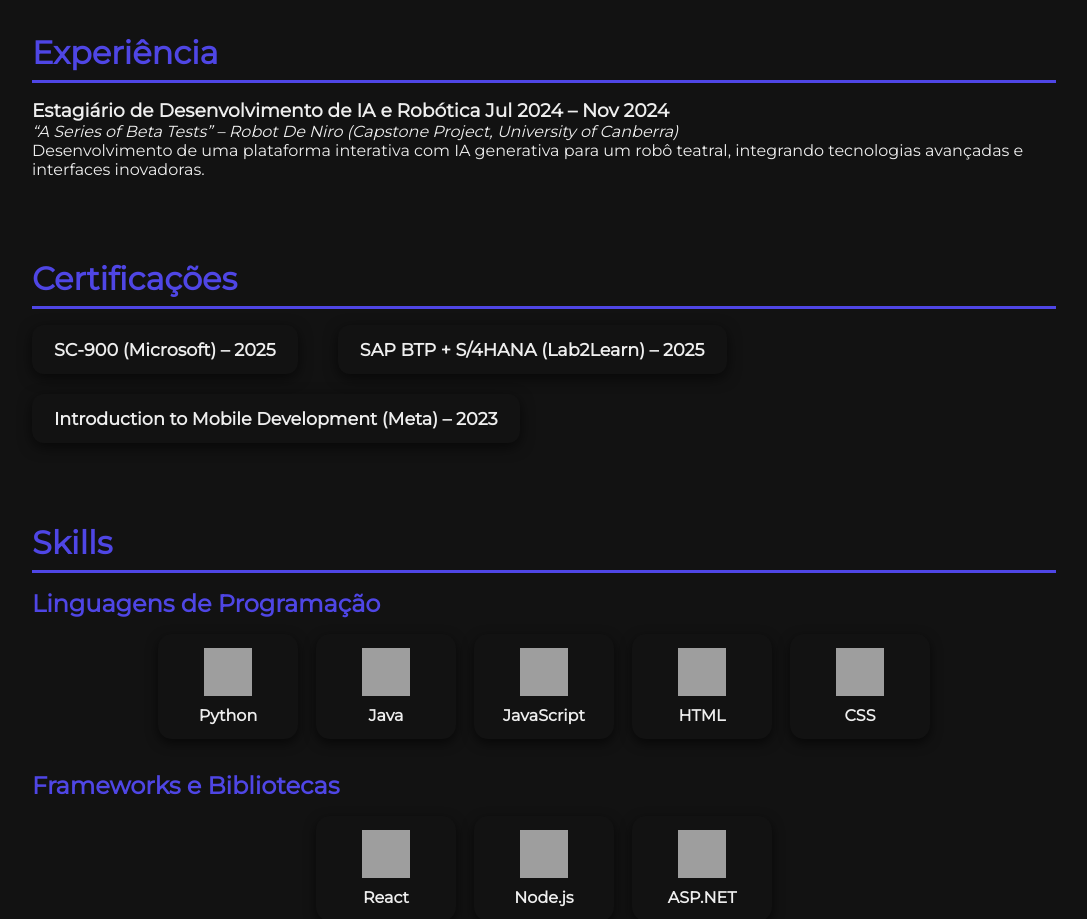
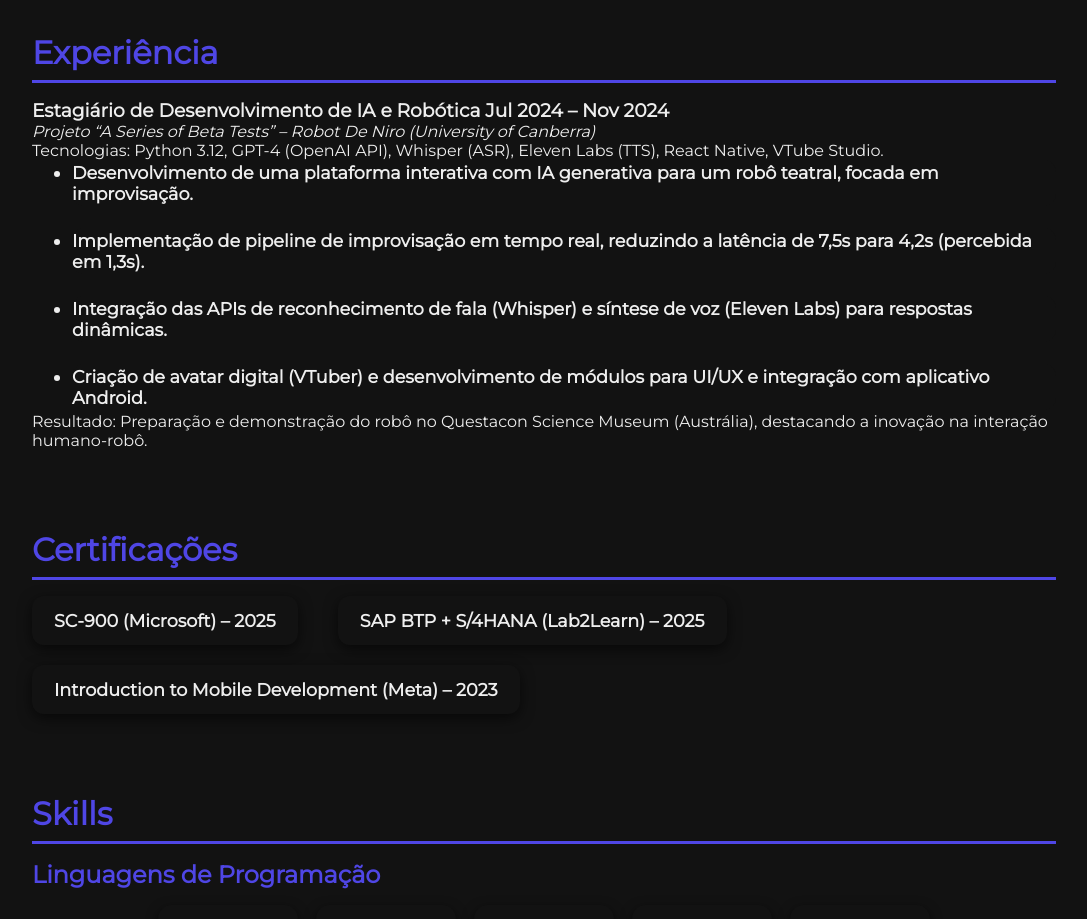
Before and after one commit to matheusnsp/Portfolio, a React (Vite) app: page / in a window 1280 px wide. Shown: the part 1700-2619 px from the top of the page, without its empty margins (96-1183 px from the left). Built offline with nearby package versions, Linux system fonts and the light colour scheme; grey boxes are pictures that could not be loaded.

Commit message:
Minor Updates to texts

```diff
--- a/src/components/Certificacoes.jsx
+++ b/src/components/Certificacoes.jsx
@@ -3,7 +3,7 @@ import { motion } from "framer-motion";
 export default function Certificacoes({ certificacoes, language }) {
   return (
     <motion.section
-      className="secao"
+      className="secao certificacoes"
       initial={{ opacity: 0, y: 40 }}
       whileInView={{ opacity: 1, y: 0 }}
       transition={{ duration: 0.6 }}
--- a/src/components/Experiencia.jsx
+++ b/src/components/Experiencia.jsx
@@ -14,21 +14,55 @@ export default function Experiencia({ language }) {
         <h3>
           {language === "pt"
             ? "Estagiário de Desenvolvimento de IA e Robótica"
-            : "AI and Robotics Development Intern"}
+            : "AI & Robotics Development Intern"}
           <span className="periodo"> Jul 2024 – Nov 2024</span>
         </h3>
+
         <p>
           <em>
             {language === "pt"
-              ? "“A Series of Beta Tests” – Robot De Niro (Capstone Project, University of Canberra)"
-              : "“A Series of Beta Tests” – Robot De Niro (Capstone Project, University of Canberra)"}
+              ? "Projeto “A Series of Beta Tests” – Robot De Niro (University of Canberra)"
+              : "Project “A Series of Beta Tests” – Robot De Niro (University of Canberra)"}
           </em>
         </p>
-        <p>
+
+        {/* NOVO: Tecnologias utilizadas */}
+        <p className="tecnologias">
           {language === "pt"
-            ? "Desenvolvimento de uma plataforma interativa com IA generativa para um robô teatral, integrando tecnologias avançadas e interfaces inovadoras."
-            : "Development of an interactive generative AI platform for a theatrical robot, integrating advanced technologies and innovative interfaces."}
+            ? "Tecnologias: Python 3.12, GPT-4 (OpenAI API), Whisper (ASR), Eleven Labs (TTS), React Native, VTube Studio."
+            : "Technologies: Python 3.12, GPT-4 (OpenAI API), Whisper (ASR), Eleven Labs (TTS), React Native, VTube Studio."}
         </p>
+
+        <ul className="experiencia-lista">
+          <li>
+            {language === "pt"
+              ? "Desenvolvimento de uma plataforma interativa com IA generativa para um robô teatral, focada em improvisação."
+              : "Developed an interactive generative AI platform for a theatrical robot, focusing on improvisation capabilities."}
+          </li>
+          <li>
+            {language === "pt"
+              ? "Implementação de pipeline de improvisação em tempo real, reduzindo a latência de 7,5s para 4,2s (percebida em 1,3s)."
+              : "Implemented a real-time improvisation pipeline, optimizing latency from 7.5s to 4.2s (perceived at 1.3s)."}
+          </li>
+          <li>
+            {language === "pt"
+              ? "Integração das APIs de reconhecimento de fala (Whisper) e síntese de voz (Eleven Labs) para respostas dinâmicas."
+              : "Integrated Speech Recognition (Whisper) and Text-to-Speech (Eleven Labs) APIs for dynamic, improvised responses."}
+          </li>
+          <li>
+            {language === "pt"
+              ? "Criação de avatar digital (VTuber) e desenvolvimento de módulos para UI/UX e integração com aplicativo Android."
+              : "Developed a digital avatar (VTuber) and created UI/UX modules, integrating with an Android application."}
+          </li>
+        </ul>
+
+        {/* NOVO: Resultado/Destaque */}
+        <p className="destaque">
+          {language === "pt"
+            ? "Resultado: Preparação e demonstração do robô no Questacon Science Museum (Austrália), destacando a inovação na interação humano-robô."
+            : "Outcome: Prepared and demonstrated the robot at the Questacon Science Museum (Australia), showcasing innovation in human-robot interaction."}
+        </p>
+
       </div>
     </motion.section>
   );
--- a/src/components/Inicio.jsx
+++ b/src/components/Inicio.jsx
@@ -34,7 +34,6 @@ export default function Inicio({ imgSize, imgX, textOpacity, sobreOpacity, langu
           </p>
         </motion.div>
 
-        {/* Texto sobre - permanece ao lado em >=1440px, desce em telas menores */}
         <motion.div
   className="secao sobre sobre-b1"
   id="sobre"
@@ -50,25 +49,38 @@ export default function Inicio({ imgSize, imgX, textOpacity, sobreOpacity, langu
       </p>
       <br />
       <p>
-                Gosto de transformar ideias em soluções funcionais, com atenção à experiência do usuário, performance e código limpo.
-                Meu foco atual é o desenvolvimento full stack e a integração de IA com aplicações humanas.
+        Minha experiência envolve análise de tráfego de rede, segurança da informação e desenvolvimento de sistemas,
+        além de projetos que integram IA generativa, sistemas distribuídos e aplicações web responsivas.
+        Trabalho bem em equipe ágil (Scrum), versionamento com GitHub e priorizo soluções escaláveis.
+      </p>
+      <br />
+      <p>
+        Busco contribuir com soluções inovadoras que unam tecnologia, segurança e criatividade,
+        comunicando-me com eficácia em português e inglês, após 4 anos de residência na Austrália.
       </p>
     </>
   ) : (
     <>
       <p>
         I'm Matheus Neves, a software developer focused on modern and secure applications.
-                I'm 21 years old, graduated in Software Engineering with a focus on Cybersecurity,
+        I'm 21 years old, graduated in Software Engineering with a major in Cybersecurity,
         and passionate about technology, continuous learning, and creative challenges.
       </p>
       <br />
       <p>
-                I enjoy turning ideas into functional solutions, with attention to user experience, performance, and clean code.
-                My current focus is full stack development and integrating AI into human-centered applications.
+        My experience includes network traffic analysis, information security, and system development,
+        as well as projects involving generative AI, distributed systems, and responsive web applications.
+        I thrive in agile teamwork (Scrum), code versioning with GitHub, and building scalable solutions.
+      </p>
+      <br />
+      <p>
+        My goal is to contribute to innovative solutions that combine technology, security, and creativity,
+        with strong communication in both Portuguese and English after 4 years of living in Australia.
       </p>
     </>
   )}
 </motion.div>
+
       </motion.div>
 
       <motion.div className="inicio-right" style={{ x: imgX }}>
--- a/src/index.css
+++ b/src/index.css
@@ -432,9 +432,10 @@ html, body {
   border-color: var(--primary);
 }
 
+
 /* Certificações */
 .secao ul {
-  list-style-type: none;
+  /* list-style-type: none; */
   font-size: 1.1rem;
   color: var(--text);
   display: flex;
@@ -1010,3 +1011,27 @@ html, body {
   }
 
 }
+
+.experiencia-lista {
+  padding: 0 !important;         /* remove padding padrão da ul */
+  margin: 0 !important;          /* remove margem padrão da ul */
+}
+
+
+.experiencia-lista li {
+  box-shadow: none !important; /* remove sombra */
+  margin: 0 0 2px 40px !important;          /* margem: top 0, right 0, bottom 2px, left 40px */
+  padding: 2px 0 !important;
+  text-align: left !important;
+}
+
+/* Desativa hover */
+.experiencia-lista li:hover {
+  background-color: var(--bg) !important;
+  color: inherit !important;
+  cursor: default !important;
+}
+
+.certificacoes li {
+  list-style-type: none !important;
+}
```
Lines whose indentation alone changed are shown as unchanged.
